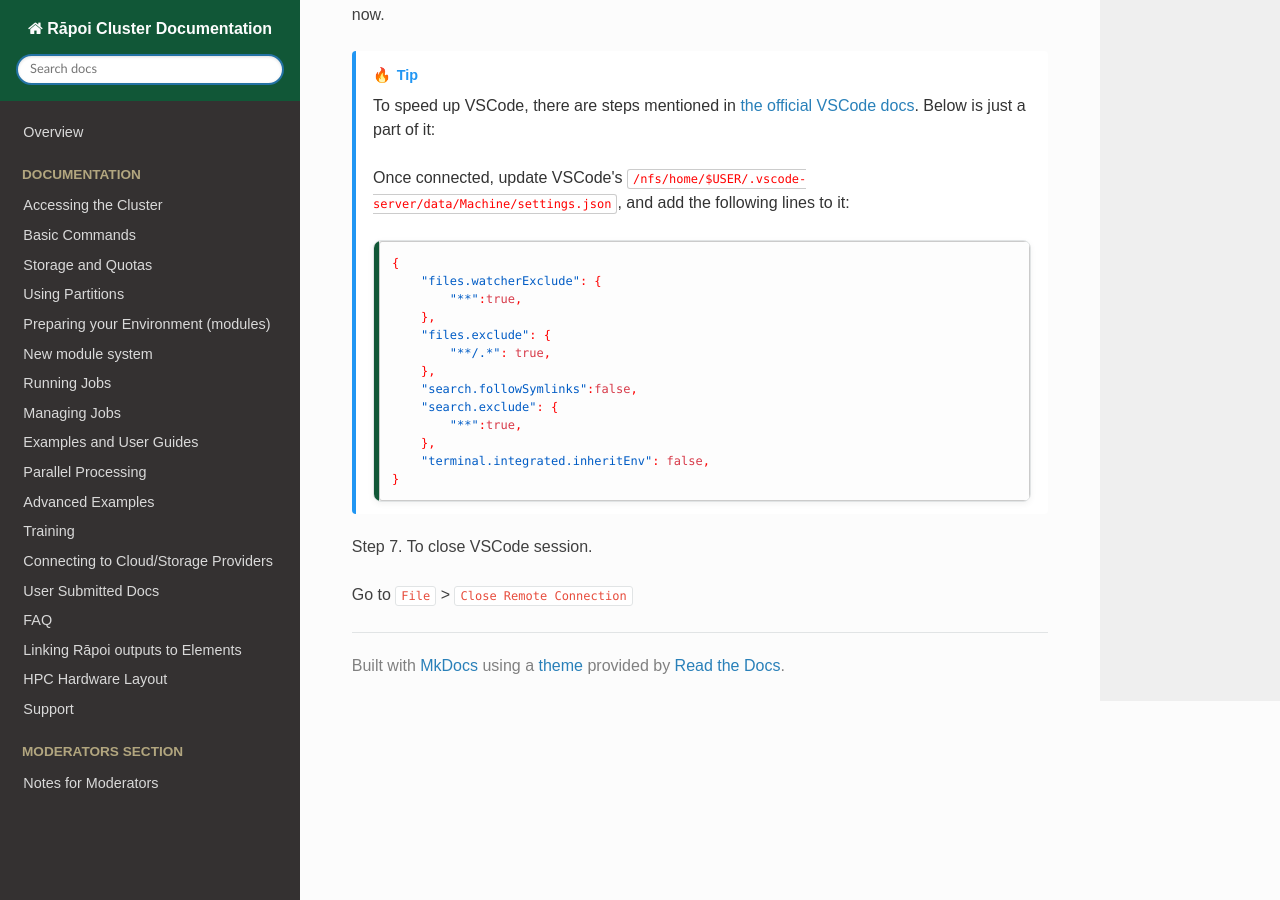
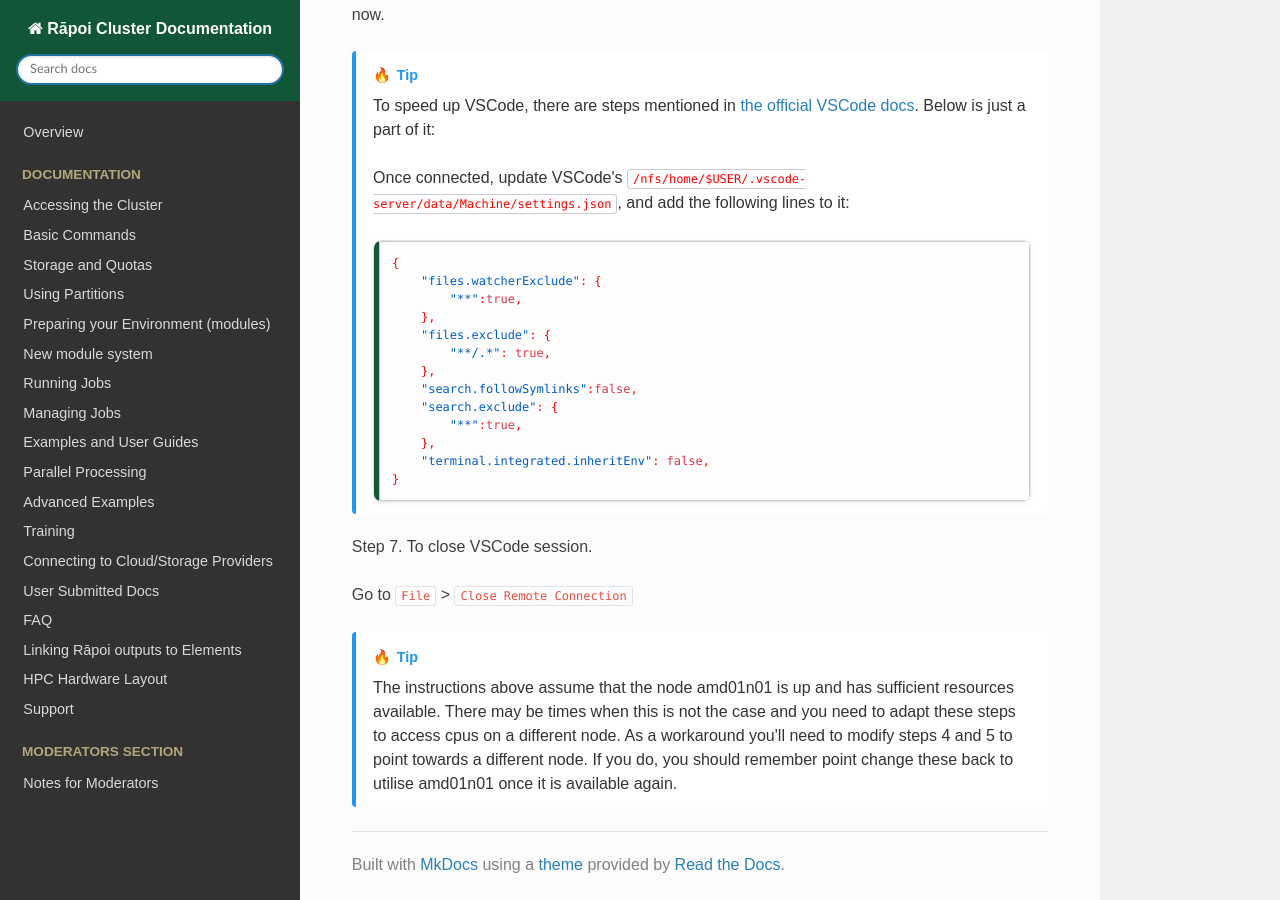
Before and after one commit to vuw-research-computing/raapoi-docs, an MkDocs documentation site: the page built from docs/usersub/vscode.md, in a window 1280 px wide and 900 px high, scrolled down 1905 px. Built offline with MkDocs 1.6.1, drawn with Linux system fonts in a browser that asks for light colours; nearby versions of some CDN libraries; some web fonts are replaced; a script that is not in the unit is left out.

Commit message:
add tip to vscode docs for ocaasions amd01n01 is down

```diff
--- a/docs/usersub/vscode.md
+++ b/docs/usersub/vscode.md
@@ -104,3 +104,6 @@ Once a connection is established, your VSCode session should be running on a com
 Step 7. To close VSCode session.
 
 Go to `File` > `Close Remote Connection`
+
+!!! Tip
+    The instructions above assume that the node amd01n01 is up and has sufficient resources available. There may be times when this is not the case and you need to adapt these steps to access cpus on a different node. As a workaround you'll need to modify steps 4 and 5 to point towards a different node. If you do, you should remember point change these back to utilise amd01n01 once it is available again.
```
